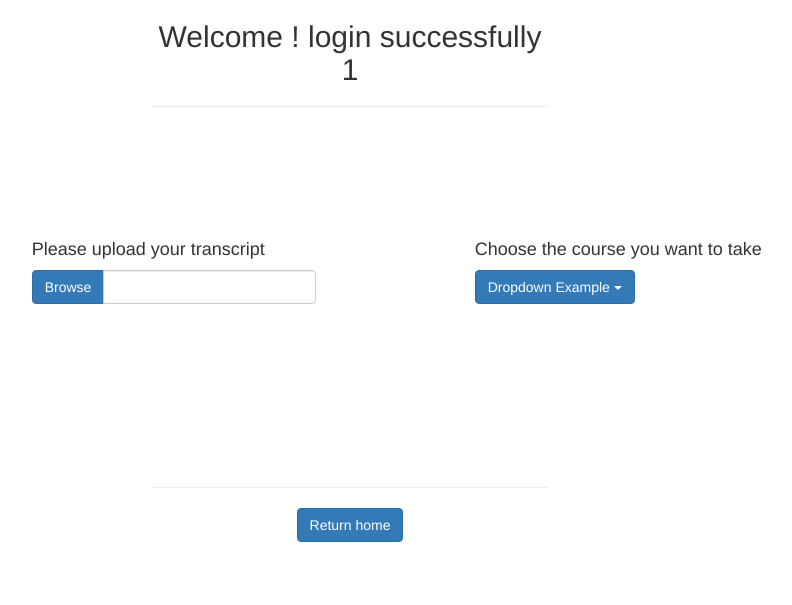
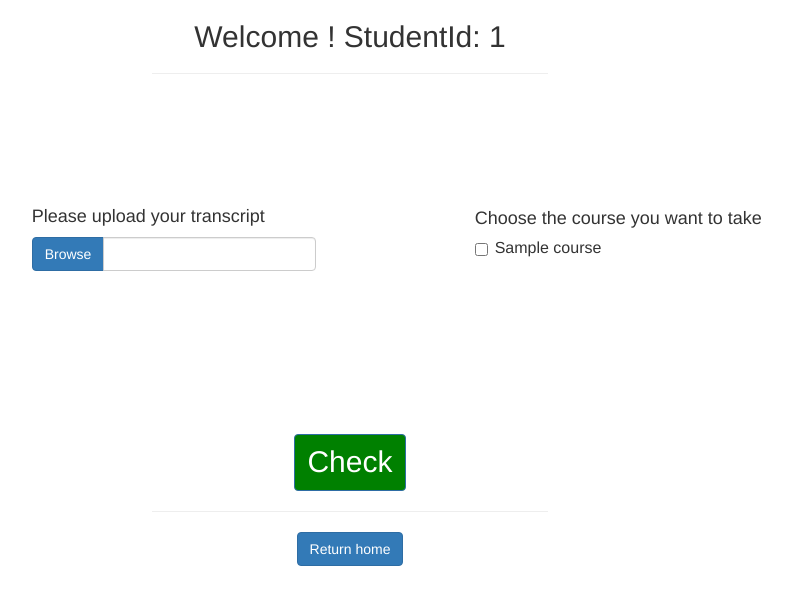
Before and after one commit to ericclone/CMPE273-Team-Project, a Flask app: template flask-aws-tutorial-master/templates/login.html in a window 1280 px wide. Shown: the top 605 px of the page, without its empty margins (290-1082 px from the left). Run offline with Flask 2, Linux system fonts and the light colour scheme; the template is opened without the code that fills it: most values are stand-ins (such as "Sample title", 1, 10 or a date in 2020); parts of the project's set-up code (start-up, migrations or seed data) failed here and were passed over; some libraries are stand-ins or nearby versions.

Commit message:
Update login.html

```diff
--- a/flask-aws-tutorial-master/templates/login.html
+++ b/flask-aws-tutorial-master/templates/login.html
@@ -15,7 +15,7 @@
 <div class="col-md-4 col-md-offset-4">
 
       <div align="center">
-        <h2> Welcome ! login successfully {{studentid}}</h2>
+        <h2> Welcome ! StudentId: {{studentid}}</h2>
       </div>
 
 
@@ -24,7 +24,7 @@
 
 <table  width =200% height = 50% style="margin-left:-120px;margin-top:-60px;" >
 <tr>
-<td>
+<td align="margin-top">
 <h4>Please upload your transcript</h4>
 <div class="input-group">
   <span class="input-group-btn">
@@ -37,26 +37,32 @@
 <td width=20%>
 </td>
 <td>
-<div>
+<div class="checkbox">
+<table>
 <h4>Choose the course you want to take</h4>
-<div class="dropdown">
-    <button class="btn btn-primary dropdown-toggle" type="button" data-toggle="dropdown">Dropdown Example
-    <span class="caret"></span></button>
-    <ul class="dropdown-menu">
-      <li><a href="#">CMPE202</a></li>
-      <li><a href="#">CMPE273</a></li>
-      <li><a href="#">CMPE272</a></li>
-    </ul>
- </div>
+
+{% for z in courseinfo %}
+<tr>
+<td>
+<label><input type="checkbox" value="">{{z.Course}}</label>
+</td></tr>
+{% endfor %}
+</table>
 </div>
+
 </td>
 </tr>
 </table>
 
+<div align="center">
+   <p><button type="submit" class="btn btn-primary" style="background-color:green;font-size:30px;">Check</button></p>
+</div>
+
+
 <hr>
 
-<div align="center"
-    <p><a href="/"><button type="submit" class="btn btn-primary">Return home</button></p></a>
+<div align="center">
+    <p><a href="/"><button type="submit" class="btn btn-primary">Return home</button></a></p>
 </div>
 
 
```
